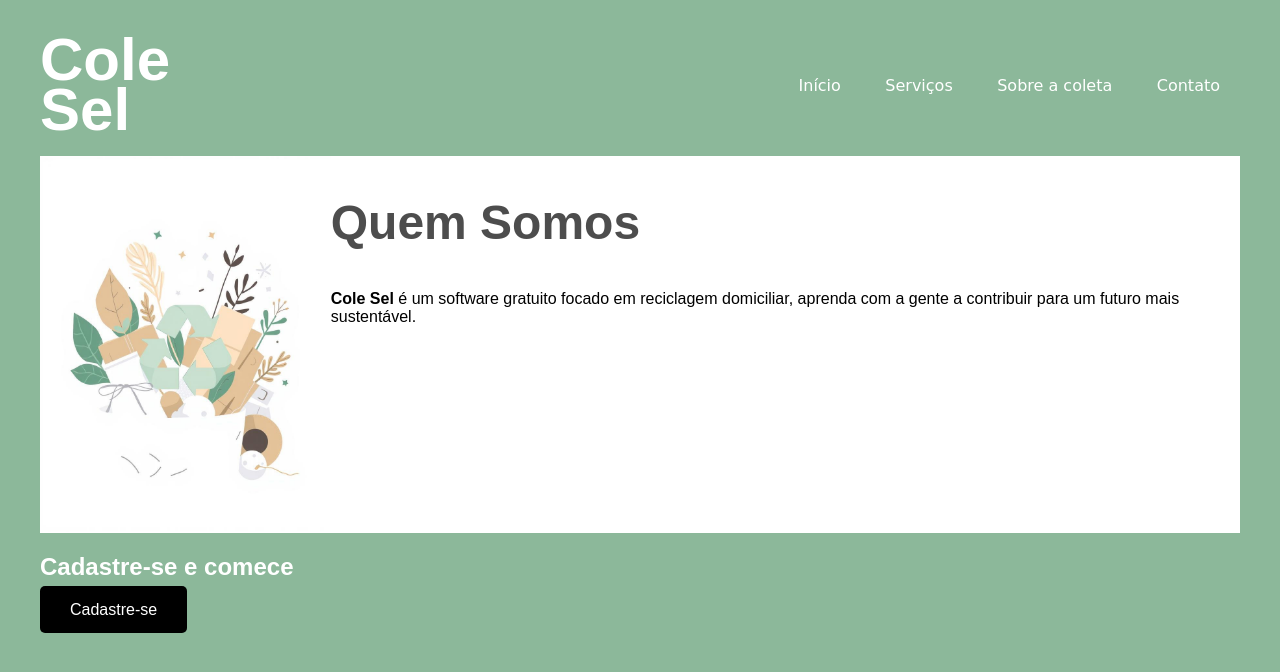
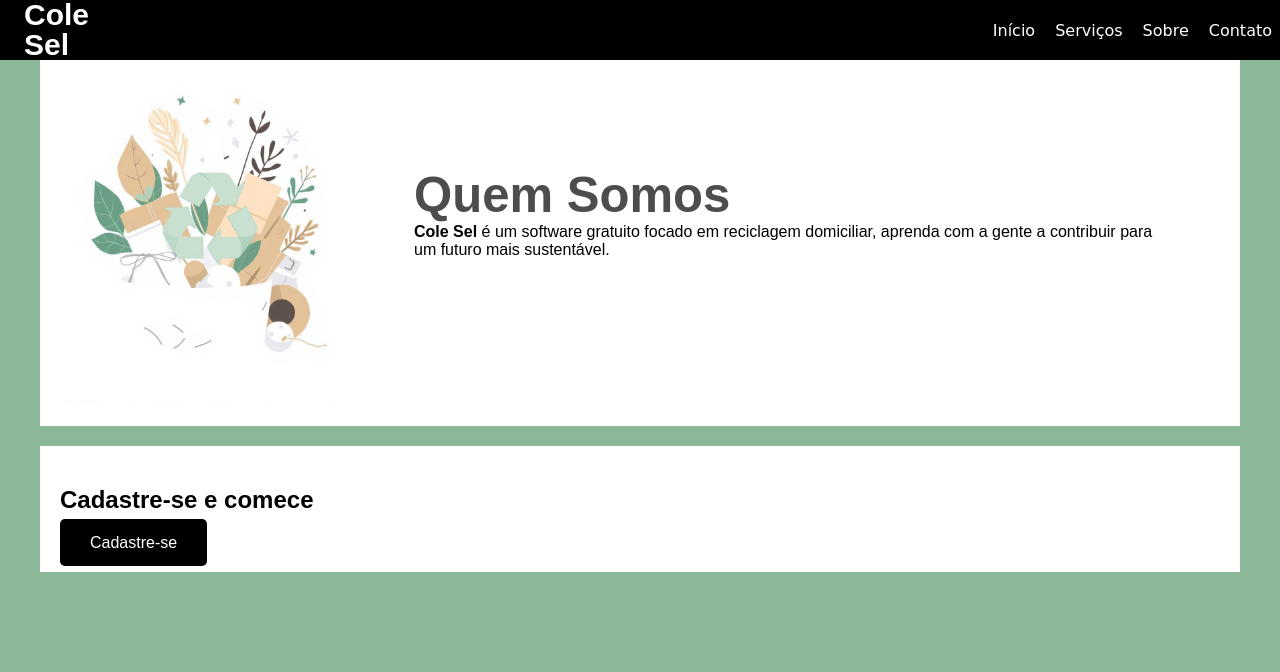
Before and after one commit to pabloemanuelpbl/ProjetoPI2, a Flask app: page / in a window 1280 px wide. Shown: the top 672 px of the page. Run offline with Flask 3, Linux system fonts and the light colour scheme.

Commit message:
refactory: page refactoring, in addition to creating the header component

```diff
--- a/src/server.py
+++ b/src/server.py
@@ -9,5 +9,6 @@ SERVER_PORT = os.getenv("SERVER_PORT")
 if __name__ == "__main__":
     app.run(
         debug=True,
-        port=SERVER_PORT
+        port=SERVER_PORT,
+        host='0.0.0.0'
     )
--- a/src/static/css/home.css
+++ b/src/static/css/home.css
@@ -1,10 +1,13 @@
+* {
+    padding: 0;
+    box-sizing: border-box;
+}
+
 body {
     background-color: rgb(140, 184, 154);
-    color: white;
     font-family: Arial, Helvetica, sans-serif;
     max-width: 1200px;
     margin: 0 auto;
-    padding: 15px;
 }
 
 /*  apresentacao */
@@ -13,25 +16,41 @@ body {
     width: 100%;
     background-color: white;
     color: black;
+    padding: 20px;
 }
 
 .card-image {
-    width: 300px;
-
+    display: flex;
+    align-items: center;
+    justify-content: center;
 }
 
 .card-image > img {
-    width: 100%;
-    height: 100%;
+    width: 300px;
+}
+
+.card {
+    display: flex;
+    align-items: center;
+    padding: 54px;
 }
 
 .card .card-title {
-    font-size: 2rem;
+    font-size: 2.04545em;
     color: #4D4D4D;
-
 }
 
-/* cadastro */
+.card .card-title > h1 {
+    margin: 0;
+}
+
+/* ------------  cadastro ------------ */
+
+#cadastro{
+    margin-top: 20px;
+    padding: 20px;
+    background: white;
+}
 
 .cadastre-se-btn {
     background-color: #000; /* Preto */
@@ -49,3 +68,11 @@ body {
 .cadastre-se-btn:hover {
     background-color: #444; /* Cor ao passar o mouse */
 }
+
+@media screen and (max-width: 500px) {
+    #apresentation {
+        flex-direction: column;
+        justify-content: center;
+    }
+
+}
--- a/src/templates/header_component.html
+++ b/src/templates/header_component.html
@@ -1,50 +1,67 @@
 <style>
 header{
+    position: absolute;
+    top: 0;
+    left: 0;
     display: flex;
     flex-direction: row;
+    align-items: center;
     justify-content: space-between;
-    align-items: center;
-
+    padding-left: 8px;
+    padding-right: 8px;
+    background-color: black;
+    width: 100vw;
+    box-sizing: border-box;
 }
 
-#title {
+header #title {
+    display: flex;
     flex-direction: column;
     line-height: 10px;
-
+    padding: 0 16px;
+    color: white;
 }
 
-#title > h1 {
-    font-weight: 10px;
-    font-size: 60px;
+header #title > span {
+    font-weight: bold;
+    font-size: 30px;
+    line-height: 1;
 }
 
-header li {
-    display: inline-block;
-    margin: 20px;
-
+header ul{
+    display: flex;
+    gap: 20px;
+    margin: 0;
 }
 
 header a {
+    display: flex;
+    align-items: center;
     color: white;
     font-family: comic sans ms;
+    text-decoration: none;
+    text-align: center;
+    display: flex;
+    align-items: center;
 }
 
 header a:hover {
     color: rgb(1, 70, 7);
     transition: 0.3s all;
 }
+
 </style>
 <header>
     <div id="title">
-      <h1>Cole</h1>
-      <h1>Sel</h1>
+      <span>Cole</span>
+      <span>Sel</span>
     </div>
 
     <ul>
-      <a href="/"><li>Início</li></a>
-      <a href="/services"><li>Serviços</li></a>
-      <a href="/about"><li>Sobre a coleta</li></a>
-      <a href="/contact" id="contato1-btn"><li>Contato</li></a>
+      <a href="/">Início</a>
+      <a href="/services">Serviços</a>
+      <a href="/about">Sobre</a>
+      <a href="/contact" id="contato1-btn">Contato</a>
     </ul>
 
 </header>
--- a/src/templates/home.html
+++ b/src/templates/home.html
@@ -18,12 +18,14 @@
         </div>
 
         <div class="card">
-          <div class="card-title">
-            <h1>Quem Somos</h1>
-          </div>
+          <div>
+            <div class="card-title">
+              <h1>Quem Somos</h1>
+            </div>
 
-          <div class="card-description">
-            <strong>Cole Sel</strong> é um software gratuito focado em reciclagem domiciliar, aprenda com a gente a contribuir para um futuro mais sustentável.
+            <div class="card-description">
+              <strong>Cole Sel</strong> é um software gratuito focado em reciclagem domiciliar, aprenda com a gente a contribuir para um futuro mais sustentável.
+            </div>
           </div>
         </div>
 
```
Also changed, not shown: src/static/css/style1.css (+0 -55 lines), src/static/css/style3.css (+0 -48 lines).
